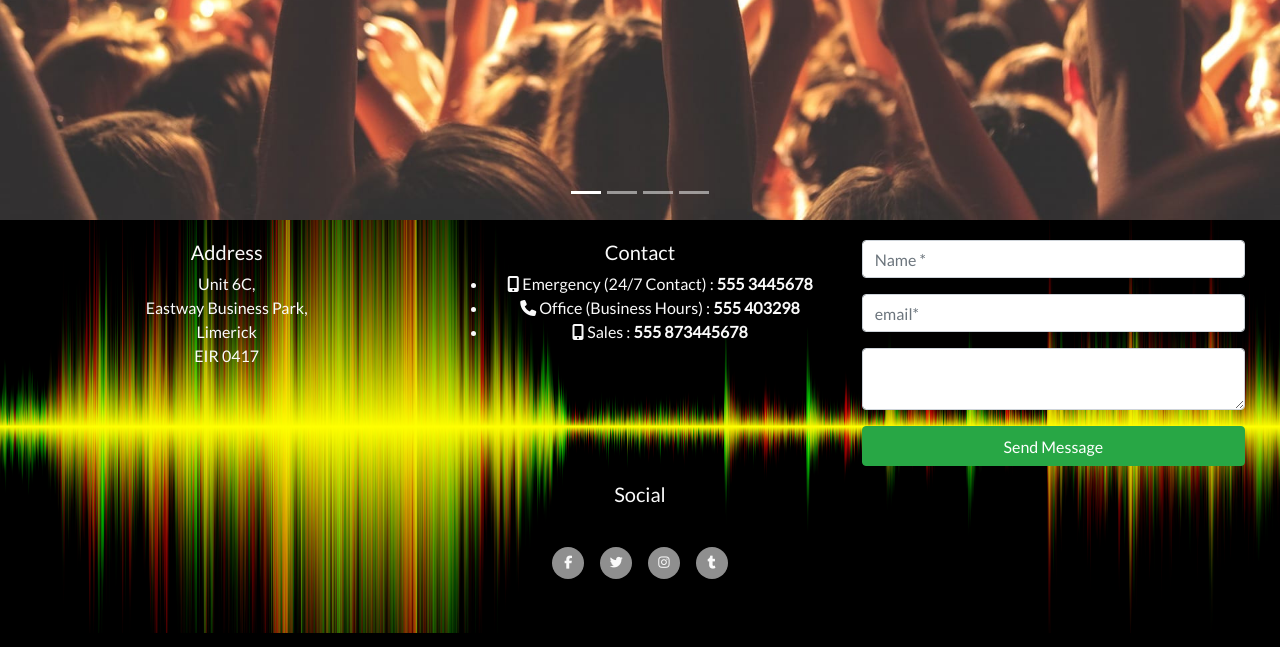
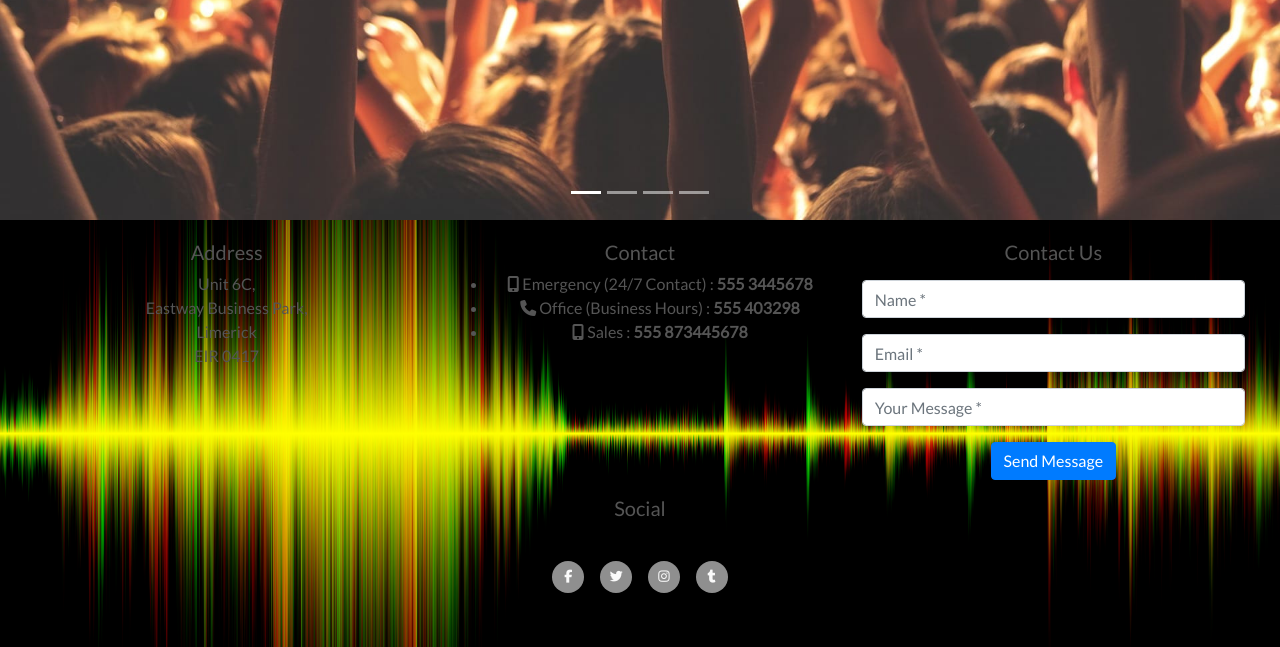
Before and after one commit to coder187/ci-ms4-concerttravel, a Django app: page / in a window 1280 px wide. Shown: the part 797-1444 px from the top of the page. Run offline with Django 3.2, Linux system fonts and the light colour scheme; some libraries are stand-ins or nearby versions.

Commit message:
added contact form to home app

```diff
--- /dev/null
+++ b/home/forms.py
@@ -0,0 +1,25 @@
+from django import forms
+
+class ContactForm(forms.Form):
+    name = forms.CharField(required=True)
+    from_email = forms.EmailField(required=True)
+    message = forms.CharField(required=True)
+
+
+    def __init__(self, *args, **kwargs):
+        """
+        Add placeholders and classes, remove auto-generated
+        labels and set autofocus on first field
+        """
+        super().__init__(*args, **kwargs)
+        placeholders = {
+            'name': 'Name',
+            'from_email': 'Email',
+            'message': 'Your Message',
+        }
+
+        for field in self.fields:
+            placeholder = f'{placeholders[field]} *'
+            self.fields[field].widget.attrs['placeholder'] = placeholder
+            self.fields[field].widget.attrs['class'] = 'input-sm'
+            self.fields[field].label = False
--- a/home/templates/home/index.html
+++ b/home/templates/home/index.html
@@ -86,40 +86,15 @@
                                             </div>
 
                                             <div class="col-sm-4">
-                                                <form id="contact-form" role="form">
-                                                    <div class="controls">
-                                                        <div class="row">
-                                                            <div class="col-md-12">
-                                                                <div class="form-group">
-                                                                    <input id="form_name" type="text" name="name" class="form-control"
-                                                                        placeholder="Name *" required="required" data-error="Name is required.">
-                                                                </div>
-                                                            </div>
-                                                        </div>
-                                                        <div class="row">
-                                                            <div class="col-md-12">
-                                                                <div class="form-group">
-                                                                    <input id="form_email" type="email" name="email" class="form-control"
-                                                                    placeholder="email*" required="required" data-error="Valid email is required.">
-                                                                </div>
-                                                            </div>
-                                                        </div>
-                                                        <div class="row">
-                                                            <div class="col-md-12">
-                                                                <div class="form-group">
-                                                                    <textarea id="form_message" name="message" class="form-control"
-                                                                        placeholder="message" rows="2" required="required" data-error="Please, leave us a message.">
-                                                                    </textarea>
-                                                                </div>
-                                                            </div>
-                                                        </div>
-                                                        <div class="row">
-                                                            <div class="col-md-12">
-                                                                <input type="submit" class="btn btn-success btn-send pt-2 btn-block " value="Send Message">
-                                                            </div>
-                                                        </div>
-                                                    </div>
-                                                </form>
+                                                <h5 class="uppercase general-sub">Contact Us</h5>
+
+                                                    <form class="mt-3" action="" method="POST" id="contact-form">
+                                                        {% csrf_token %}
+                                                        {{ form|crispy }}
+                                                        <button class="btn btn-primary">Send Message</button>
+                                                    </form>
+
+
                                             </div>
                                         </div>
                                         <div class = "row">
--- a/home/views.py
+++ b/home/views.py
@@ -1,6 +1,34 @@
 from django.shortcuts import render
-
+from .forms import ContactForm
+from django.core.mail import send_mail
+from django.conf import settings
 
 # Create your views here.
 def index(request):
-    return render(request, 'home/index.html')
+    form = ContactForm()
+    if request.method=='POST':
+        form = ContactForm(request.POST)
+        if form.is_valid():
+            cd = form.cleaned_data
+
+            subject = 'message from concert travel.com'
+            body = cd.get('message')
+            cust_email = cd.get('from_email')
+            print('start email')
+            try:
+                send_mail(
+                subject,
+                body,
+                settings.DEFAULT_FROM_EMAIL,
+                [cust_email]
+                )
+                print('email semt')
+            except Exception as e:
+                print('error')
+                print(e)
+
+    template = 'home/index.html'
+    context = {
+        'form': form,
+    }
+    return render(request, template, context)
--- a/static/css/base.css
+++ b/static/css/base.css
@@ -297,9 +297,8 @@ input[name='q']::placeholder {
 /*---------------footer--- */
 
 #footer{
-    background-color: royalblue;
-    color:#fafafa;
-    min-height:200px;
+    color:#fafafa
+    min-height: 200px;
     background: url('/media/sound.png') no-repeat center center;
     /*background-size: cover; */
 
```
